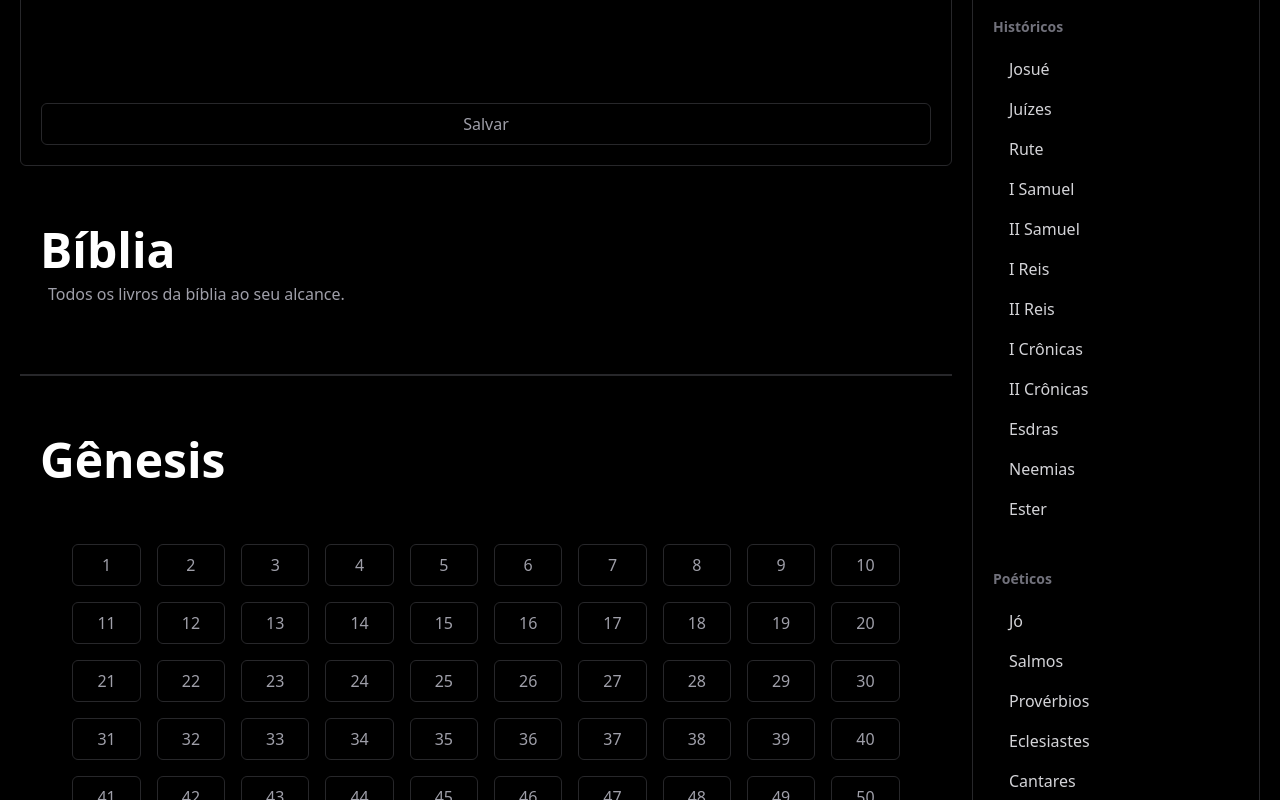
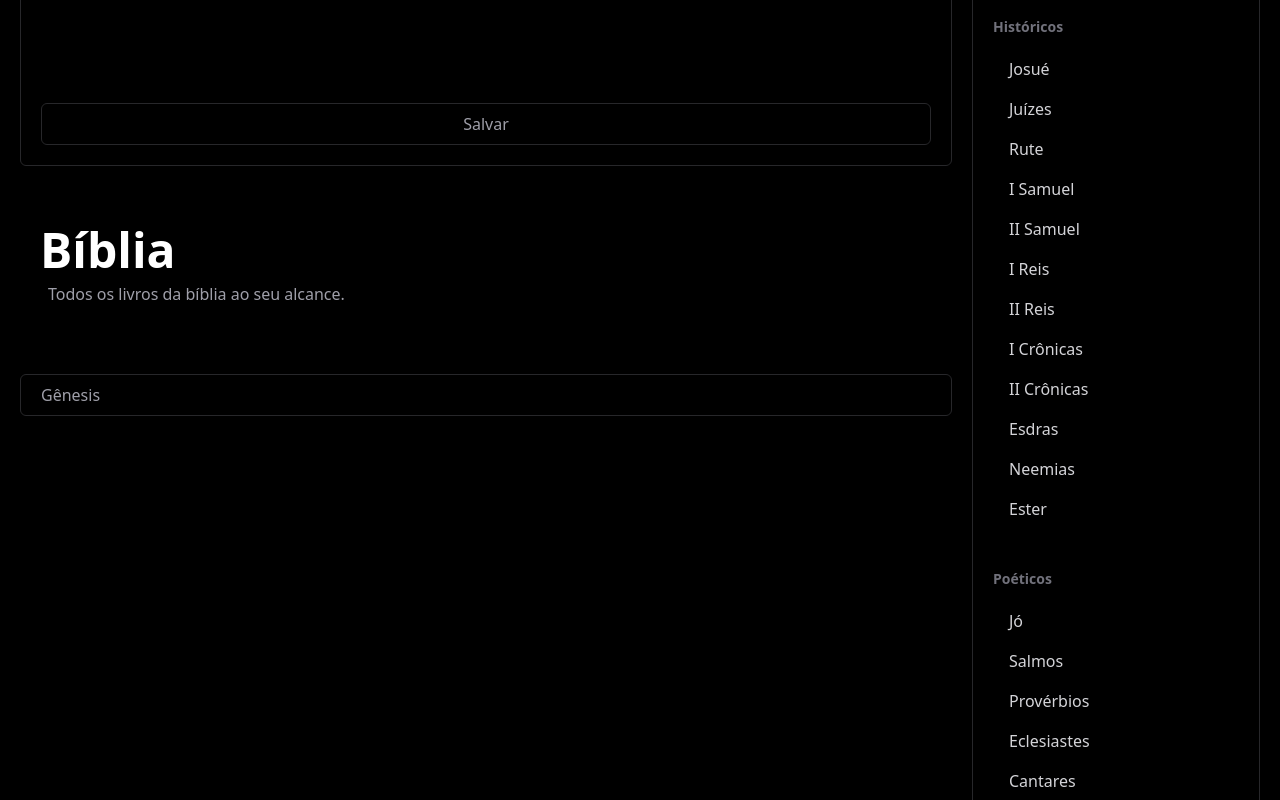
Before and after one commit to marcelonetodev/encarneoverbo, a SvelteKit app: page / in a window 1280 px wide. Shown: the part 544-1344 px from the top of the page. Built offline with nearby package versions, Linux system fonts and the light colour scheme.

Commit message:
Acoplamento dos livros em um select

```diff
--- a/src/components/livro/ConteudoLivro.svelte
+++ b/src/components/livro/ConteudoLivro.svelte
@@ -220,7 +220,6 @@
         <span class="border-b border border-zinc-800"></span>
         <Titulo principal="Capítulos" />
         <div class="relative flex justify-center p-5">
-          <!-- Botão de copiar no mesmo estilo do botão de capítulo -->
           <div
             class="grid grid-cols-2 sm:grid-cols-3 md:grid-cols-4 lg:grid-cols-5 gap-4"
           >
--- a/src/routes/+layout.svelte
+++ b/src/routes/+layout.svelte
@@ -5,10 +5,10 @@
 </script>
 
 <svelte:head>
-  <title>Encarne o Verbo - Página Inicial</title>
+  <title>Encarne o Verbo</title>
   <meta
     name="description"
-    content="Encarne o Verbo é sobre Cristo! É sobre buscar ao unico tesouro precioso que não poderíamos merecer, mas nos foi dado de bom grado por Cristo."
+    content="Encarne o Verbo é sobre Cristo! É sobre buscar ao unico tesouro precioso que não poderíamos merecer, mas nos foi dado de bom grado pelo Pai."
   />
   <meta name="robots" content="index, follow" />
   <meta property="og:title" content="Encarne o Verbo - Página Inicial" />
--- a/src/routes/+page.svelte
+++ b/src/routes/+page.svelte
@@ -1,4 +1,4 @@
-<script lang="ts">
+<!-- <script lang="ts">
   import Botao from "../components/shared/Botao.svelte";
   import Markdown from "../components/shared/Markdown.svelte";
   import Texto from "../components/shared/Texto.svelte";
@@ -53,4 +53,84 @@ Aqui você tem acesso a todos os livros da Bíblia de maneira prática e rápida
       </div>
     </div>
   {/each}
+</div> -->
+
+<script lang="ts">
+  import Botao from "../components/shared/Botao.svelte";
+  import Markdown from "../components/shared/Markdown.svelte";
+  import Texto from "../components/shared/Texto.svelte";
+  import Titulo from "../components/shared/Titulo.svelte";
+  import livros from "../constants/livros";
+
+  export let book: any = null;
+  export let text: any = null;
+  export let reference: any = null;
+  export let count: any = 1;
+  let selectedBook: string | null = null;
+
+  async function api(lv: any, cap: any) {
+    const response = await fetch(
+      `https://bible-api.com/${lv}+${cap}?translation=almeida`
+    );
+    book = await response.json();
+    text = book.text;
+    reference = book.reference;
+    count++;
+    window.scrollTo(0, 0);
+  }
+
+  function handleBookSelection(event: Event) {
+    const selectElement = event.target as HTMLSelectElement;
+    selectedBook = selectElement.value;
+  }
+</script>
+
+<div class="flex flex-col gap-10">
+  <Texto
+    texto="Bem-vindo ao encarne o verbo!
+Aqui você tem acesso a todos os livros da Bíblia de maneira prática e rápida. Explore passagens, capítulos e versículos de forma simples, facilitando seu estudo e meditação. Seja você um devoto em busca de inspiração diária ou alguém que deseja se aprofundar no conhecimento bíblico, nosso site está aqui para ajudar. Navegue e descubra o poder transformador da Palavra!"
+  />
+  <Titulo
+    principal="Anotações"
+    secundario="Fique livre para escrever suas ideias."
+  />
+  <Markdown />
+  <Titulo
+    principal="Bíblia"
+    secundario="Todos os livros da bíblia ao seu alcance."
+  />
+
+  {#if book !== null}
+    <Titulo principal={reference} />
+    <Texto texto={text} />
+  {/if}
+
+  <!-- Menu suspenso para selecionar o livro -->
+  <div class="flex justify-center">
+    <select
+      class=" placeholder:text-slate-40 pl-5 pr-8 py-2 transition duration-300 ease focus:border-slate-400 hover:border-slate-400 shadow-sm focus:shadow-md appearance-none cursor-pointer flex-1 p-4 font-light border border-zinc-800 rounded-md bg-transparent text-zinc-400 focus:outline-none focus:ring-2 focus:ring-zinc-800"
+      on:change={handleBookSelection}
+    >
+      {#each livros as lv}
+        <option class="bg-black" value={lv.titulo}>{lv.titulo}</option>
+      {/each}
+    </select>
+  </div>
+
+  {#if selectedBook !== null}
+    {#each livros as lv}
+      {#if lv.titulo === selectedBook}
+        <div class="gap-5 flex flex-col">
+          <Titulo principal={lv.titulo} />
+          <div class="justify-center flex p-5" id="cap">
+            <div class="grid grid-cols-10 gap-4">
+              {#each { length: lv.capitulo }, cap}
+                <Botao texto={cap + 1} funcao={() => api(lv.titulo, cap + 1)} />
+              {/each}
+            </div>
+          </div>
+        </div>
+      {/if}
+    {/each}
+  {/if}
 </div>
```
